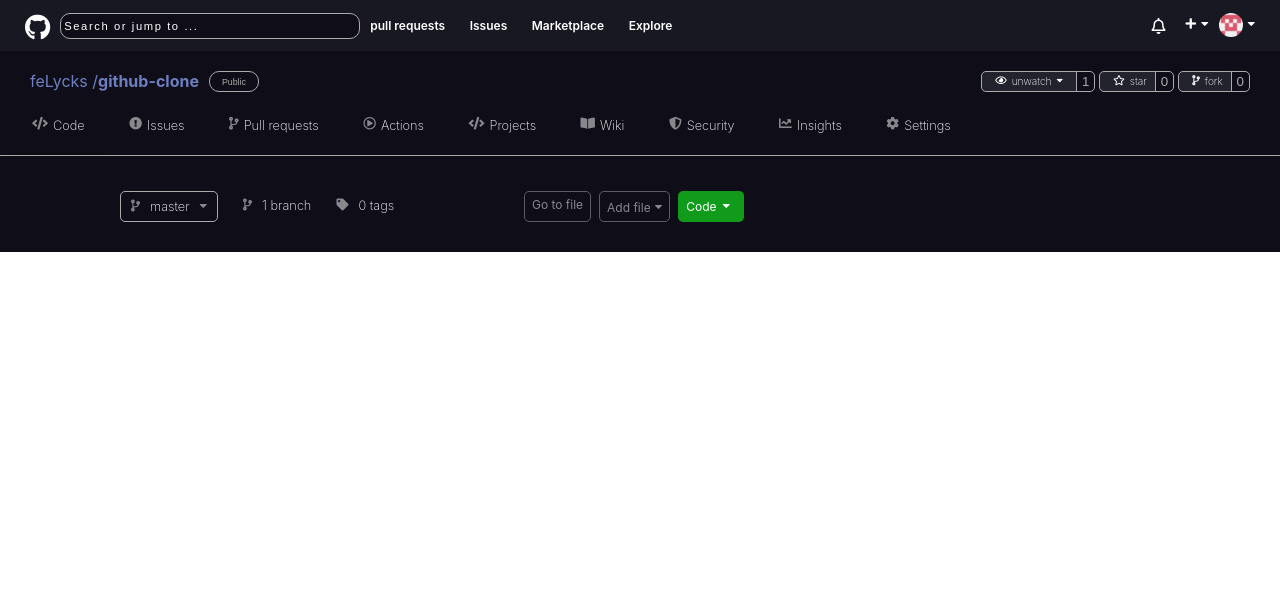
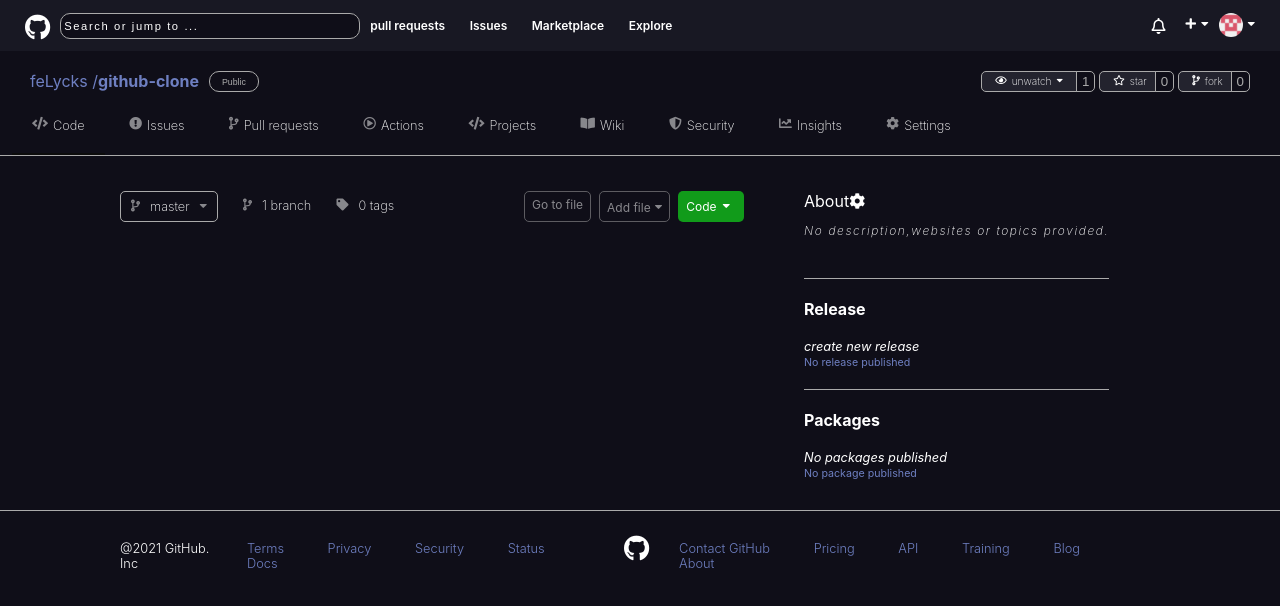
Before and after one commit to feLycks/github-clone, a plain HTML site: page index.html in a window 1280 px wide. Drawn offline with Linux system fonts and the light colour scheme.

Commit message:
finish build

```diff
--- a/index.html
+++ b/index.html
@@ -114,9 +114,50 @@
                 </div>
             </div>
             <div class="sub-content">
-
+                <div class="top-sub">
+                    <div class="about"><p>About</p></div>
+                    <div class="sett"><i class="fas fa-cog"></i></div>
+                </div>
+                <p id="abt-descr"><small><em>No description,websites or topics provided.</em></small></p>
+                <div class="rel">
+                    <h4 id="release">Release</h4>
+                    <p id="p1"><em>create new release</em></p>
+                    <p id="p2"><small>No release published</small></p>
+                </div>
+                <div class="package">
+                    <h4 id="release">Packages</h4>
+                    <p id="p1"><em>No packages published</em></p>
+                    <p id="p2"><small>No package published</small></p>
+                </div>
             </div>
         </section>
+        <footer>
+            <div class="copy-r">
+                <p>@2021 GitHub. Inc</p>
+            </div>
+            <div class="list">
+                <ul>
+                    <li>Terms</li>
+                    <li>Privacy</li>
+                    <li>Security</li>
+                    <li>Status</li>
+                    <li>Docs</li>
+                </ul>
+            </div>
+                <div class="img-logo">
+                    <i class="fab fa-github"></i>
+                </div>
+                <div class="list">
+                    <ul>
+                        <li>Contact GitHub</li>
+                        <li>Pricing</li>
+                        <li>API</li>
+                        <li>Training</li>
+                        <li>Blog</li>
+                        <li>About</li>
+                    </ul>
+                </div>
+        </footer>
     </section>
 </body>
 </html>
--- a/style.css
+++ b/style.css
@@ -17,11 +17,12 @@
 }
 
 body {
+    background-color:var(--bg-color);
     font-family: -apple-system, BlinkMacSystemFont, 'Segoe UI', Roboto, Oxygen, Ubuntu, Cantarell, 'Open Sans', 'Helvetica Neue', sans-serif;
 }
 
 .main {
-    background-color:var(--bg-color) ;
+    /* background-color:var(--bg-color); */
 }
 
 .top-nav {
@@ -225,11 +226,14 @@
 .content {
     padding: 30px 120px;
     display: flex;
+    border-bottom: 1px solid #aaa;
+    /* justify-content: space-evenly; */
 }
 /* .main-content  */
 .main-content {
     width: 60%;
     height: auto;
+    margin-right: 60px;
 }
 
 .master-menu {
@@ -347,3 +351,63 @@
 .code i {
     margin: 6px;
 }
+
+/* sub-content  */
+
+.sub-content {
+    color: white;
+    /* width: 100vw; */
+}
+
+.top-sub {
+    display: inline-flex;
+    justify-content: space-between;
+}
+
+#abt-descr {
+    letter-spacing: .1rem;
+    font-weight: 250;
+    font-size: .9rem;
+    padding: 10px 0px 40px 0px;
+    border-bottom: 1px solid #aaa;
+}
+
+#release {
+    padding: 20px 0px;
+}
+
+.rel {
+    padding-bottom: 20px;
+    border-bottom: 1px solid #aaa;
+}
+#p1, #p2{
+    font-size: .8rem;
+}
+
+#p2 small {
+    color: var(--text-color) !important;
+}
+
+footer {
+    display:flex;
+    padding: 30px 120px;
+    font-size: .8rem;
+    font-weight: 300;
+}
+
+.list ul li {
+    color: var(--text-color);
+    list-style: none;
+    text-decoration: none;
+    display: inline-flex;
+    padding: 0px 20px;
+    cursor: pointer;
+}
+
+.copy-r {
+    color: white;
+}
+
+.img-logo {
+    margin-top: -12px;
+}
```
